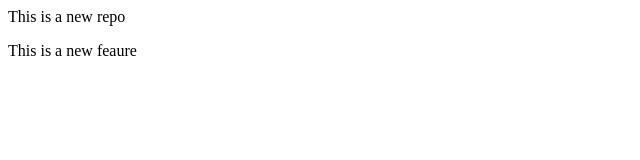
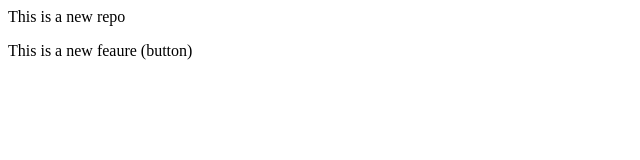
Before and after one commit to Riddhesh-div/localrepo, a plain HTML site: page index.html in a window 1280 px wide. Shown: the full height of the page, 0-640 px from the left. Drawn offline with Linux system fonts and the light colour scheme.

```diff
--- a/index.html
+++ b/index.html
@@ -1,2 +1,2 @@
 <p>This is a new repo</p>
-<p>This is a new feaure </p>
+<p>This is a new feaure  (button) </p>
```
